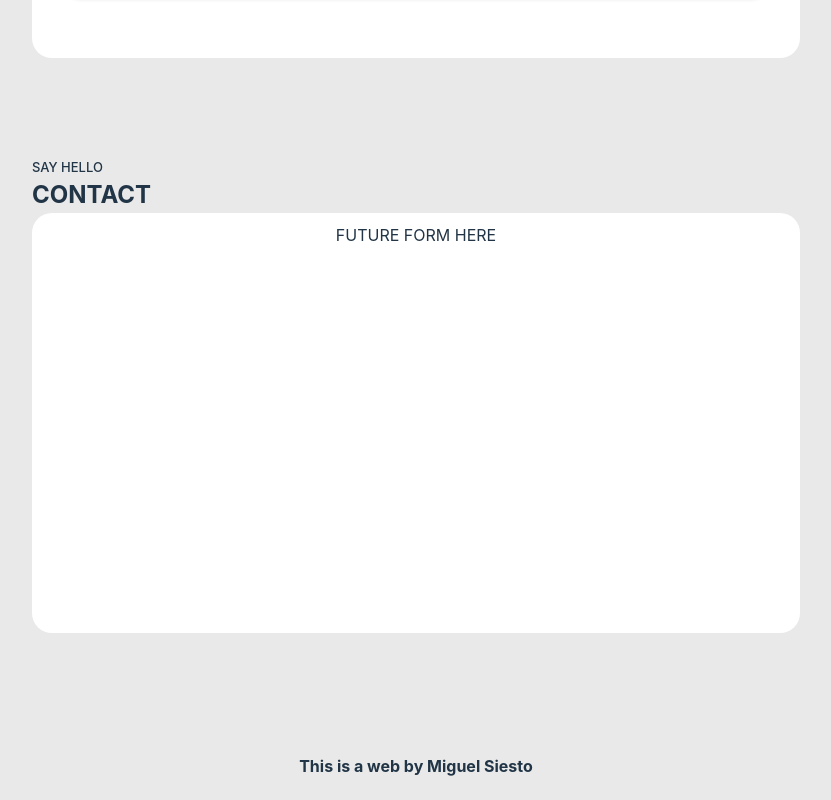
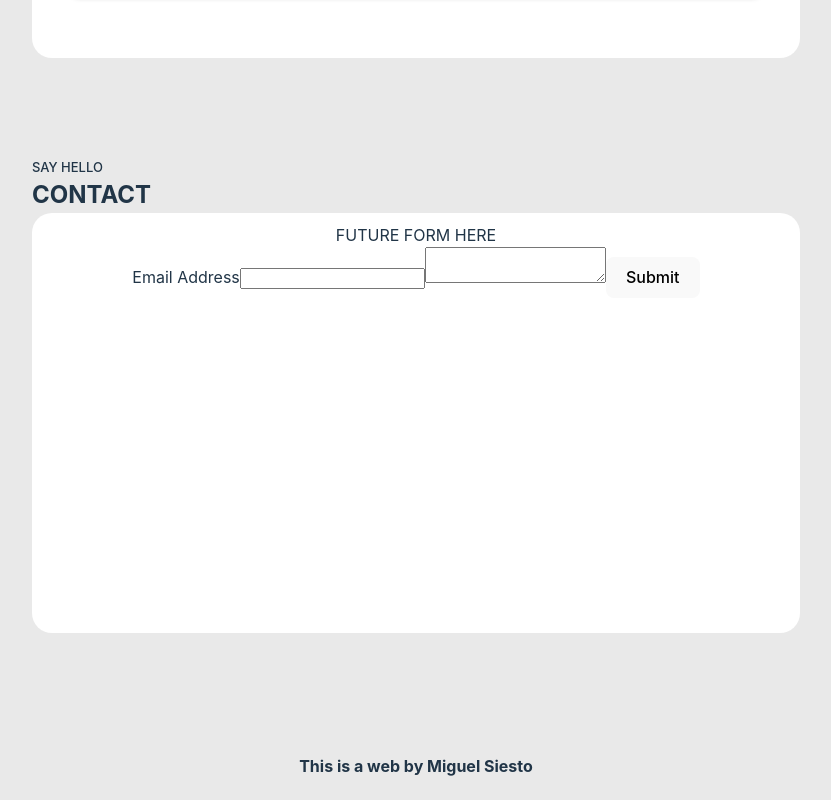
Before and after one commit to MSiestoGarabana/webfolio-msiesto, a React (Vite) app: page / in a window 1280 px wide. Shown: the part 4065-4865 px from the top of the page, without its empty margins (352-1183 px from the left). Built offline with nearby package versions, Linux system fonts and the light colour scheme.

Commit message:
implementing first form version

```diff
--- a/src/Main.Components/Contact/Contact.tsx
+++ b/src/Main.Components/Contact/Contact.tsx
@@ -1,12 +1,17 @@
 import React from "react";
 import CardHeader from "../Components.header/ComponentHeader";
 import "./Contact.css";
+import Form from "./form";
 
 function Contact() {
   return (
     <main id="goto__contact" className="contact__main">
       <CardHeader heading="SAY HELLO" title="CONTACT"></CardHeader>
-      <div className="contact__body"> FUTURE FORM HERE</div>
+      <div className="contact__body">
+        {" "}
+        FUTURE FORM HERE
+        <Form />
+      </div>
     </main>
   );
 }
--- /dev/null
+++ b/src/Main.Components/Contact/form.tsx
@@ -0,0 +1,21 @@
+import React from "react";
+import { useForm, ValidationError } from "@formspree/react";
+function ContactForm() {
+  const [state, handleSubmit] = useForm("mknabzdq");
+  if (state.succeeded) {
+    return <p>Thanks for joining!</p>;
+  }
+  return (
+    <form onSubmit={handleSubmit}>
+      <label htmlFor="email">Email Address</label>
+      <input id="email" type="email" name="email" />
+      <ValidationError prefix="Email" field="email" errors={state.errors} />
+      <textarea id="message" name="message" />
+      <ValidationError prefix="Message" field="message" errors={state.errors} />
+      <button type="submit" disabled={state.submitting}>
+        Submit
+      </button>
+    </form>
+  );
+}
+export default ContactForm;
```
